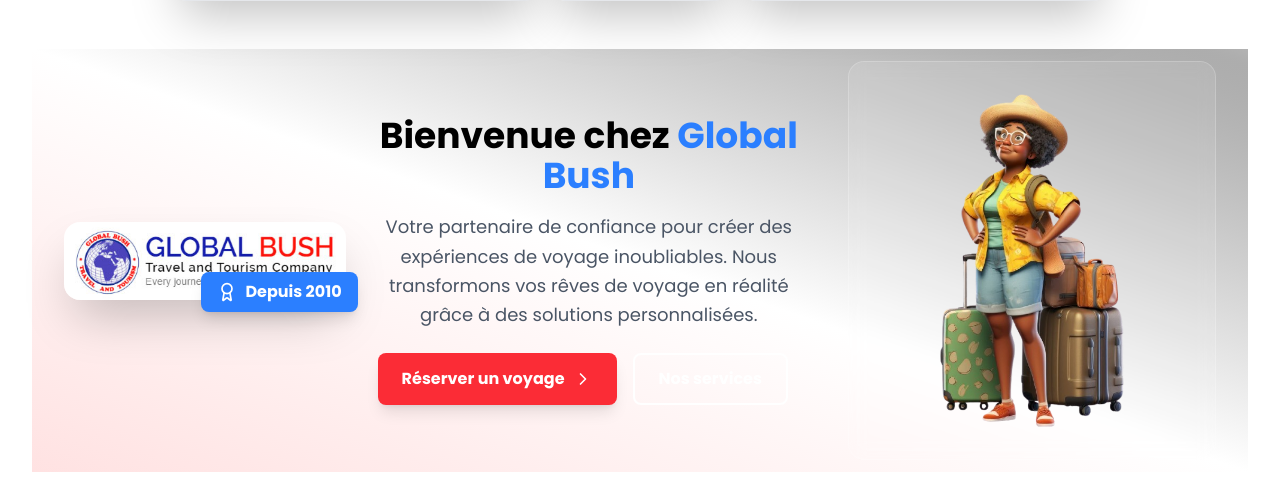
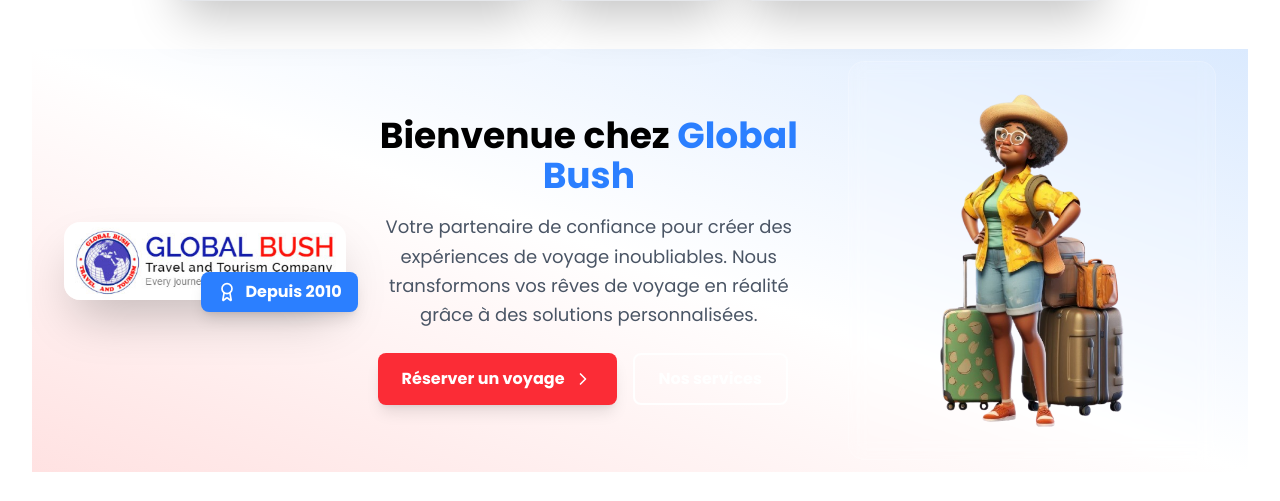
Before and after one commit to stephanezoa/Expedia-Global-Bush-Front, a React (Vite) app: page / in a window 1280 px wide. Shown: the part 2020-2521 px from the top of the page. Built offline with nearby package versions, Linux system fonts and the light colour scheme.

Commit message:
modif du composant InfoGlobush

```diff
--- a/src/components/InfoGlobush.jsx
+++ b/src/components/InfoGlobush.jsx
@@ -27,7 +27,7 @@
   ];
 
   return (
-    <div className="w-full bg-gradient-to-tr from-red-100 via-white to-black/30 py-12 md:py-3">
+    <div className="w-full bg-gradient-to-tr from-red-100 via-white to-blue-100 py-12 md:py-3">
       <div className=" relative max-w-7xl mx-auto px-4 sm:px-6 lg:px-8">
 
         <div className="flex flex-col lg:flex-row items-center justify-between gap-8 lg:gap-12">
```
